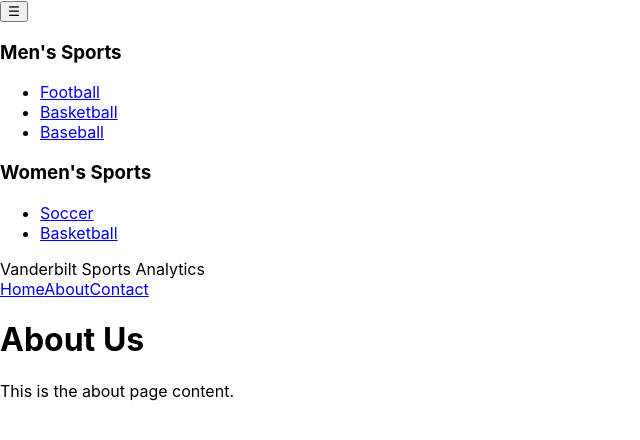
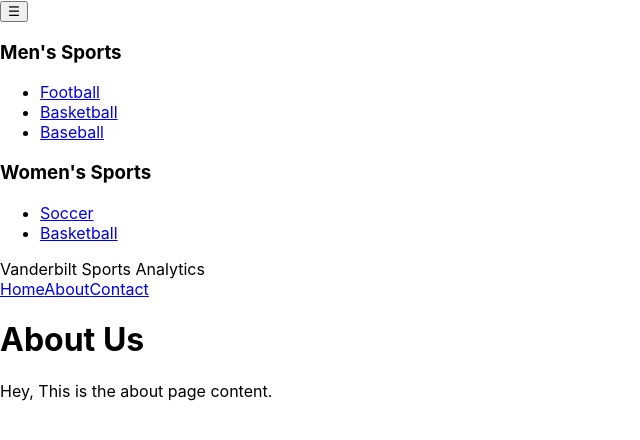
Before and after one commit to giorgioa02/VandySportsAnalytics, a React (Create React App) app: page /about in a window 1280 px wide. Shown: the top 440 px of the page, without its empty margins (0-640 px from the left). Built offline with nearby package versions, Linux system fonts and the light colour scheme.

Commit message:
push check

```diff
--- a/src/pages/About.js
+++ b/src/pages/About.js
@@ -4,7 +4,7 @@
   return (
     <div className="p-4 text-gray-800 dark:text-gray-200">
       <h1 className="text-2xl font-bold">About Us</h1>
-      <p>This is the about page content.</p>
+      <p>Hey, This is the about page content.</p>
     </div>
   );
 };
```
